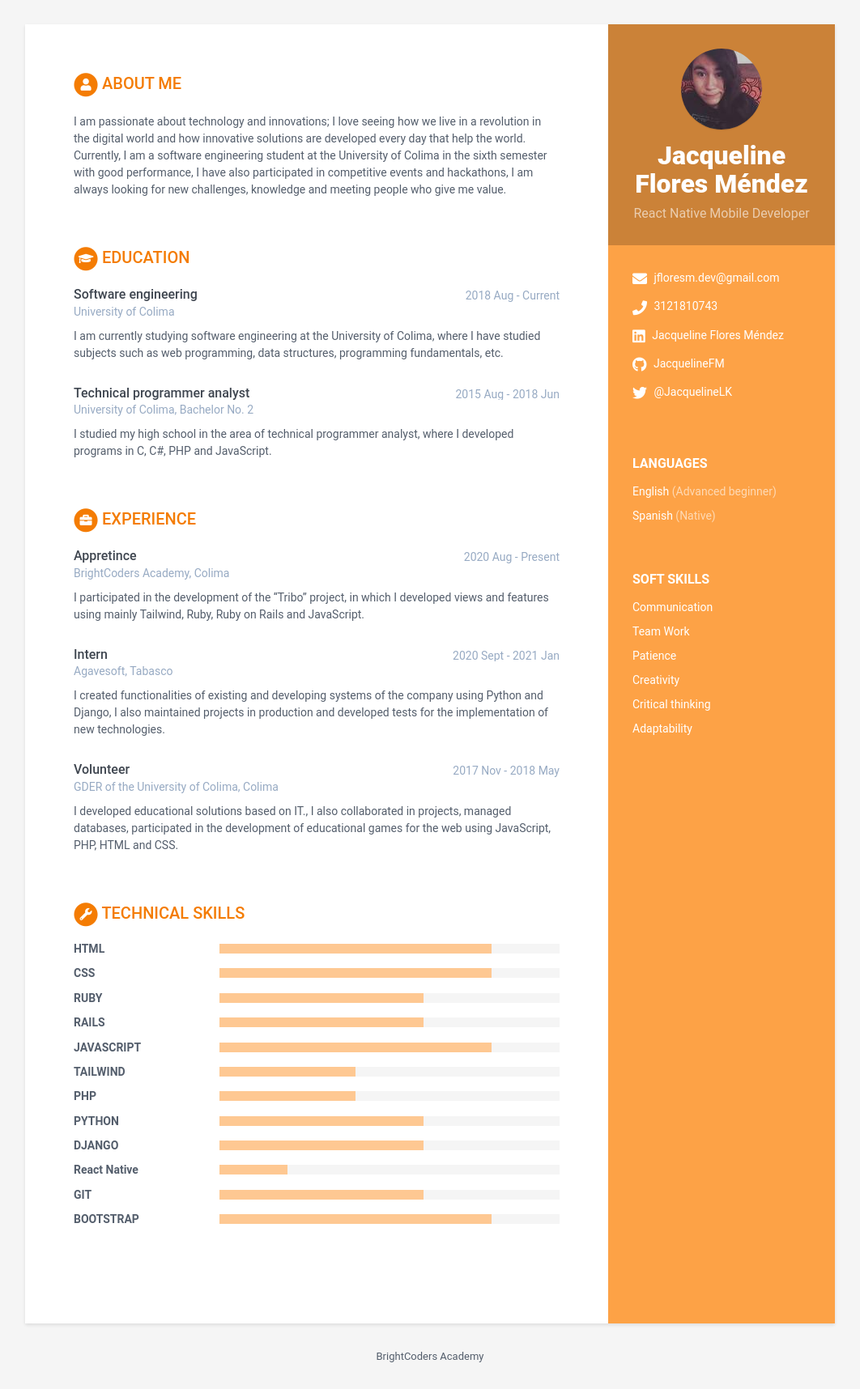
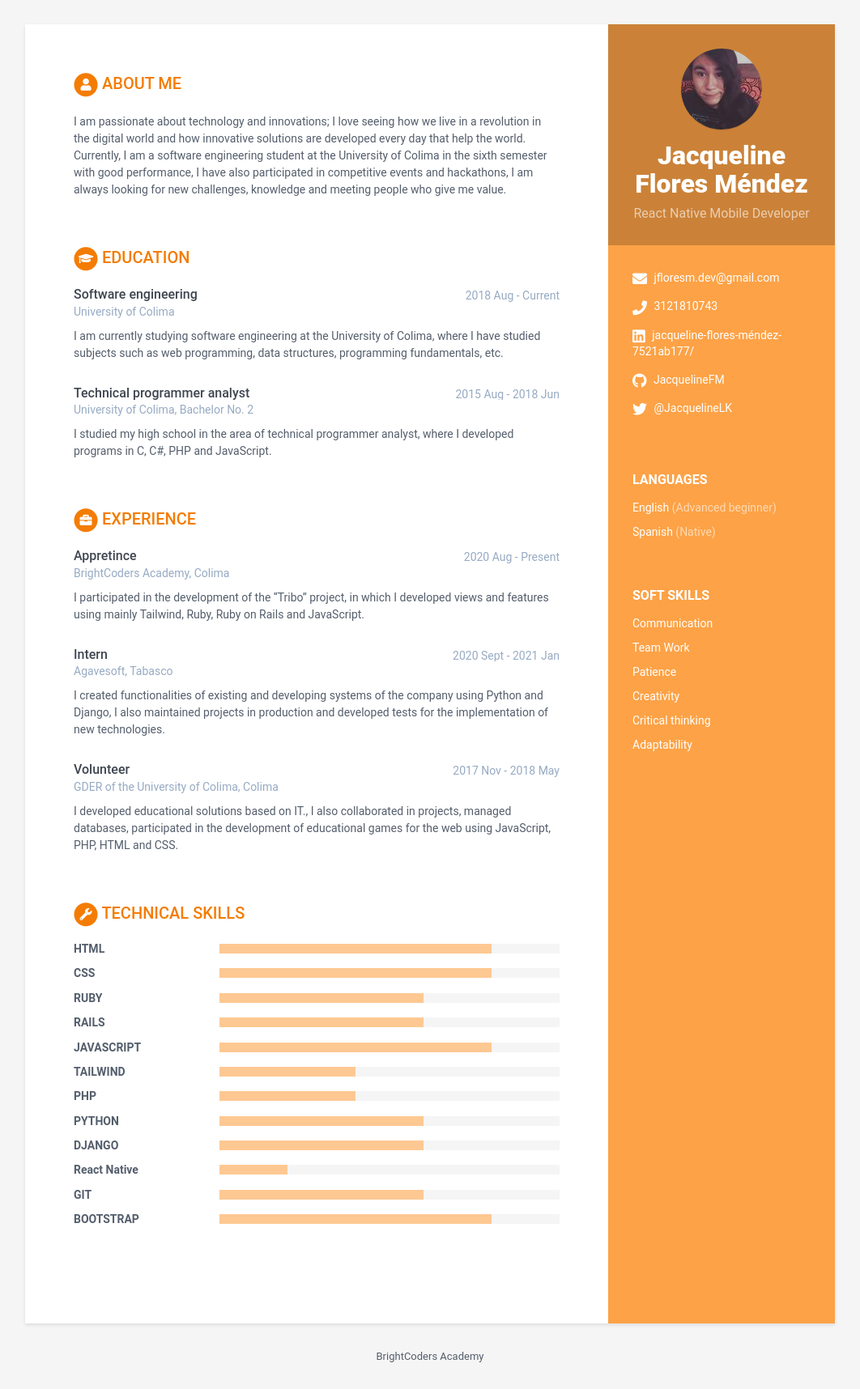
Before and after one commit to BC-MAR-21-RN/kata-resume-JacquelineFM, a Jekyll site: the page built from index.html, in a window 1280 px wide. Shown: the whole page at 81% size, without its empty margins (109-1171 px from the left). Built offline with Jekyll 4.4.1, drawn with Linux system fonts in a browser that asks for light colours.

Commit message:
Update data.yml

```diff
--- a/_data/data.yml
+++ b/_data/data.yml
@@ -15,7 +15,7 @@ sidebar:
   email: jfloresm.dev@gmail.com
   phone: 3121810743
   website: # No agregar http://
-  linkedin: Jacqueline Flores Méndez
+  linkedin: jacqueline-flores-méndez-7521ab177/
   github: JacquelineFM
   gitlab:
   bitbucket:
```
